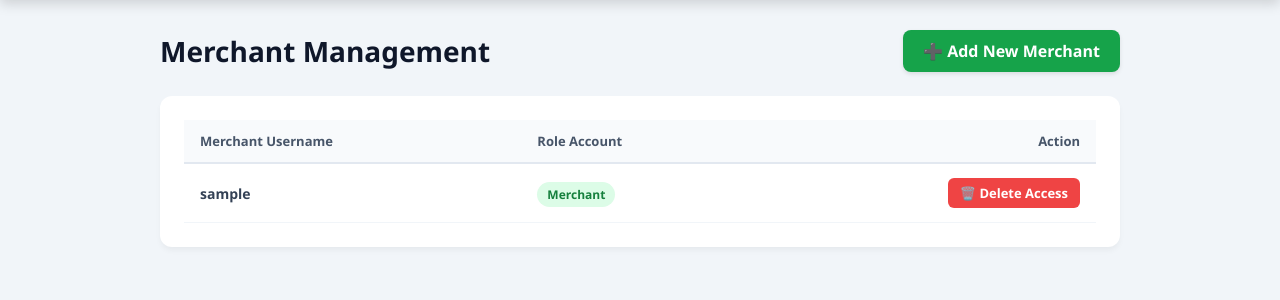
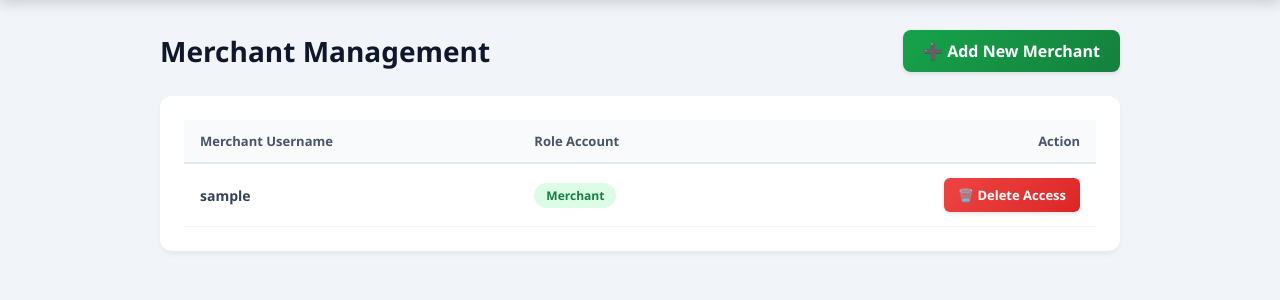
Before and after one commit to takino176-dev/Kolfe_Employee_Coupon_System, a Flask app: template templates/merchant.html in a window 1280 px wide. Shown: the part 69-369 px from the top of the page. Run offline with Flask 3, Linux system fonts and the light colour scheme; the template is opened without the code that fills it: values that come from a table or form of the project are taken from there, others are empty; tables that the repository leaves empty hold one stand-in row (values such as "Sample post").

Commit message:
Update merchant management page template design

```diff
--- a/templates/merchant.html
+++ b/templates/merchant.html
@@ -8,18 +8,19 @@
         * { box-sizing: border-box; margin: 0; padding: 0; font-family: 'Segoe UI', Tahoma, Geneva, Verdana, sans-serif; }
         body { background-color: #f1f5f9; color: #334155; padding-bottom: 50px; }
 
+        /* Navigation Bar */
         .navbar { background: linear-gradient(135deg, #0f172a 0%, #1e293b 100%); padding: 16px 32px; display: flex; justify-content: space-between; align-items: center; box-shadow: 0 4px 12px rgba(0,0,0,0.15); }
         .navbar-brand { color: #ffffff; font-size: 22px; font-weight: 700; }
         .nav-links { display: flex; gap: 12px; }
-        .nav-btn { text-decoration: none; padding: 8px 16px; border-radius: 6px; font-size: 14px; font-weight: 600; color: #f8fafc; background: rgba(255,255,255,0.1); border: 1px solid rgba(255,255,255,0.15); }
+        .nav-btn { text-decoration: none; padding: 8px 16px; border-radius: 6px; font-size: 14px; font-weight: 600; color: #f8fafc; background: rgba(255,255,255,0.1); border: 1px solid rgba(255,255,255,0.15); transition: all 0.2s ease; }
         .nav-btn:hover { background: rgba(255,255,255,0.25); color: #ffffff; }
 
         .container { max-width: 1000px; margin: 30px auto; padding: 0 20px; }
         .header-box { display: flex; justify-content: space-between; align-items: center; margin-bottom: 24px; }
         .header-title { font-size: 28px; font-weight: 800; color: #0f172a; }
 
-        .btn-add { text-decoration: none; padding: 10px 20px; background: #16a34a; color: #ffffff; font-weight: 700; border-radius: 8px; box-shadow: 0 2px 4px rgba(0,0,0,0.1); }
-        .btn-add:hover { background: #15803d; }
+        .btn-add { text-decoration: none; padding: 10px 20px; background: linear-gradient(135deg, #16a34a, #15803d); color: #ffffff; font-weight: 700; border-radius: 8px; box-shadow: 0 2px 4px rgba(0,0,0,0.1); transition: transform 0.2s; }
+        .btn-add:hover { transform: translateY(-2px); }
 
         .card { background: #ffffff; padding: 24px; border-radius: 12px; box-shadow: 0 4px 6px -1px rgba(0,0,0,0.05); }
 
@@ -28,11 +29,10 @@
         td { padding: 14px 16px; border-bottom: 1px solid #f1f5f9; font-size: 14px; color: #334155; }
         tr:hover { background-color: #f8fafc; }
 
-        .badge-merchant { background: #dcfce7; color: #15803d; padding: 4px 10px; border-radius: 20px; font-size: 12px; font-weight: 700; }
+        .badge-merchant { background: #dcfce7; color: #15803d; padding: 4px 12px; border-radius: 20px; font-size: 12px; font-weight: 700; display: inline-block; }
 
-        .btn-action { padding: 6px 12px; border-radius: 6px; font-size: 13px; font-weight: 600; border: none; cursor: pointer; text-decoration: none; display: inline-block; }
-        .btn-delete { background: #ef4444; color: #ffffff; }
-        .btn-delete:hover { background: #dc2626; }
+        .btn-delete { padding: 8px 14px; border-radius: 6px; font-size: 13px; font-weight: 700; border: none; cursor: pointer; background: linear-gradient(135deg, #ef4444, #dc2626); color: #ffffff; box-shadow: 0 2px 4px rgba(0,0,0,0.1); transition: opacity 0.2s; }
+        .btn-delete:hover { opacity: 0.9; }
 
         .alert { padding: 12px 18px; border-radius: 8px; margin-bottom: 20px; font-weight: 600; background-color: #dcfce7; color: #15803d; border: 1px solid #bbf7d0; }
     </style>
@@ -79,7 +79,7 @@
                         <td><span class="badge-merchant">Merchant</span></td>
                         <td style="text-align: right;">
                             <form action="{{ url_for('delete_merchant', merchant_id=merchant.id) }}" method="POST" style="display:inline;" onsubmit="return confirm('Remove this merchant account permanently?');">
-                                <button type="submit" class="btn-action btn-delete">🗑️ Delete Access</button>
+                                <button type="submit" class="btn-delete">🗑️ Delete Access</button>
                             </form>
                         </td>
                     </tr>
```
